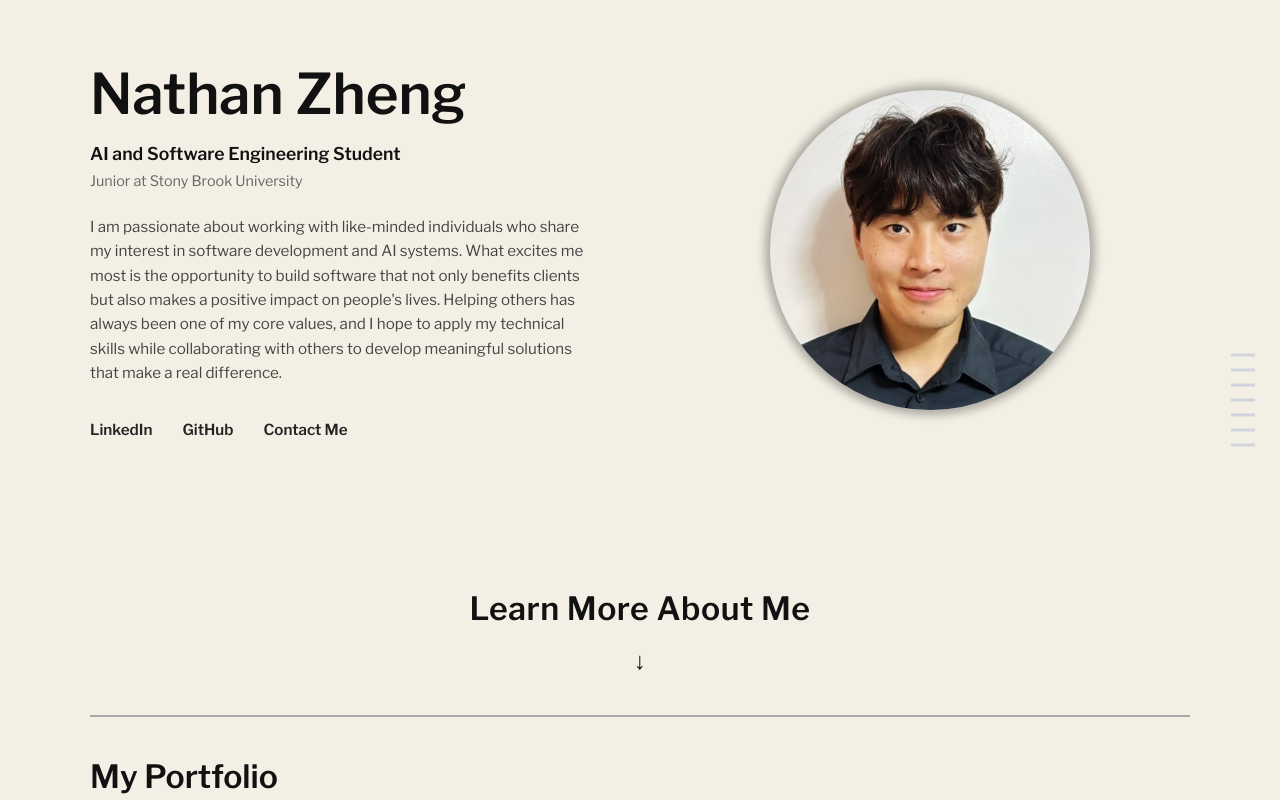
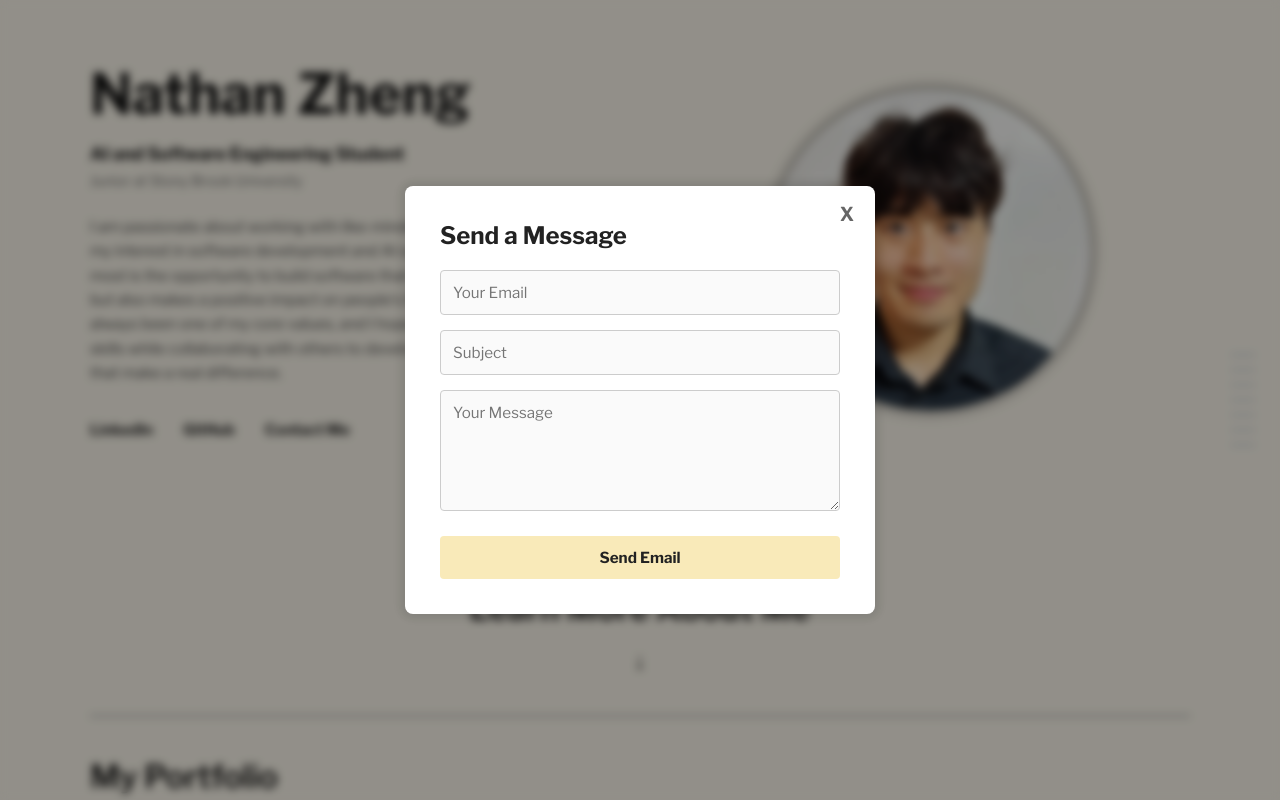
Before and after one commit to nathanz19/NathanZPortfolio, a React (Vite) app in the folder frontend/: page / in a window 1280 px wide. Both pictures are taken after a click on the button "Contact Me". Shown: the top 800 px of the page. Built offline with nearby package versions, Linux system fonts and the light colour scheme.

Commit message:
added contact me function

```diff
--- a/frontend/src/App.jsx
+++ b/frontend/src/App.jsx
@@ -9,6 +9,7 @@ import './style/EducationSlideshow.css';
 import './style/Experience.css';
 import './style/Projects.css';
 import './style/AboutMe.css';
+import './style/ContactModal.css';
 
 import Hero from './components/Hero';
 import PortfolioSection from './components/PortfolioSection';
--- /dev/null
+++ b/frontend/src/components/ContactModal.jsx
@@ -0,0 +1,57 @@
+import { useState } from 'react';
+
+export default function ContactModal() {
+  const [isOpen, setIsOpen] = useState(false);
+  const [isClosing, setIsClosing] = useState(false);
+
+  const handleClose = () => {
+    setIsClosing(true);
+    // Wait 250ms for the CSS animation to finish before removing the component
+    setTimeout(() => {
+      setIsOpen(false);
+      setIsClosing(false);
+    }, 250);
+  };
+
+  const handleSubmit = async (event) => {
+    event.preventDefault();
+    const formData = new FormData(event.target);
+    formData.append("access_key", "YOUR_ACCESS_KEY_HERE");
+
+    const response = await fetch("https://api.web3forms.com/submit", {
+      method: "POST",
+      body: formData
+    });
+
+    if (response.ok) {
+      alert("Message sent successfully!");
+      handleClose(); // Use the animated close function here too
+      event.target.reset();
+    } else {
+      alert("Error sending message.");
+    }
+  };
+
+  return (
+    <>
+      <button className="contact-btn" onClick={() => setIsOpen(true)}>
+        Contact Me
+      </button>
+
+      {isOpen && (
+        <div className={`modal-overlay ${isClosing ? 'closing' : ''}`}>
+          <div className={`modal-content ${isClosing ? 'closing' : ''}`}>
+            <button className="close-btn" onClick={handleClose}>X</button>
+            <h2>Send a Message</h2>
+            <form onSubmit={handleSubmit} className="contact-form">
+              <input type="email" name="email" placeholder="Your Email" required />
+              <input type="text" name="subject" placeholder="Subject" required />
+              <textarea name="message" placeholder="Your Message" rows="5" required></textarea>
+              <button type="submit">Send Email</button>
+            </form>
+          </div>
+        </div>
+      )}
+    </>
+  );
+}
--- a/frontend/src/components/Hero.jsx
+++ b/frontend/src/components/Hero.jsx
@@ -1,14 +1,12 @@
 import { useState, useEffect } from 'react';
 import profilePic from '../images/1720920278642.jpeg';
+import ContactModal from './ContactModal'; // 1. Import the new modal component
 
 export default function Hero() {
-  // 1. State to track if the user has scrolled down
   const [isScrolled, setIsScrolled] = useState(false);
 
-  // 2. Listen to the scroll position
   useEffect(() => {
     const handleScroll = () => {
-      // If we scroll down more than 50 pixels, hide the button
       if (window.scrollY > 50) {
         setIsScrolled(true);
       } else {
@@ -17,8 +15,6 @@ export default function Hero() {
     };
 
     window.addEventListener('scroll', handleScroll);
-
-    // Cleanup the event listener when leaving the page
     return () => window.removeEventListener('scroll', handleScroll);
   }, []);
 
@@ -38,7 +34,7 @@ export default function Hero() {
             <div className="social-button-flex">
                 <a href="https://www.linkedin.com/in/nathanzh/" className="linkedin-btn" >LinkedIn</a>
                 <a href="https://github.com/nathanz19" className="github-btn">GitHub</a>
-                <button className="contact-btn">Contact Me</button>
+                <ContactModal />
             </div>
           </div>
 
@@ -47,7 +43,6 @@ export default function Hero() {
           </div>
         </section>
 
-      {/* 3. Conditionally add the 'hidden' class based on our scroll state */}
       <div
         className={`scroll-prompt ${isScrolled ? 'hidden' : ''}`}
         onClick={() => window.scrollTo({ top: window.innerHeight, behavior: 'smooth' })}
--- /dev/null
+++ b/frontend/src/style/ContactModal.css
@@ -0,0 +1,145 @@
+@import url('https://fonts.googleapis.com/css2?family=Libre+Franklin:wght@600;700&display=swap');
+
+.modal-overlay {
+  position: fixed;
+  top: 0;
+  left: 0;
+  width: 100vw;
+  height: 100vh;
+  background: rgba(0, 0, 0, 0.4);
+  backdrop-filter: blur(4px);
+  display: flex;
+  justify-content: center;
+  align-items: center;
+  z-index: 1000;
+
+  /* Add this line: */
+  animation: fadeInOverlay 0.25s ease-out forwards;
+}
+
+.modal-content {
+  background: white;
+  padding: 35px;
+  border-radius: 8px;
+  width: 400px;
+  max-width: 90%;
+  position: relative;
+  color: #222;
+  font-family: 'Libre Franklin', sans-serif;
+  box-shadow: 0px 0px 10px 5px rgba(0, 0, 0, 0.1);
+  animation: fadeInModal 0.3s ease-out forwards;
+}
+
+.modal-content h2 {
+  margin-top: 0;
+  font-size: 1.5rem;
+  font-weight: 700;
+  margin-bottom: 20px;
+  color: #222;
+}
+
+.close-btn {
+  position: absolute;
+  top: 15px;
+  right: 15px;
+  background: none;
+  border: none;
+  font-size: 1.2rem;
+  font-weight: 700;
+  color: #666;
+  cursor: pointer;
+  font-family: 'Libre Franklin', sans-serif;
+  transition: color 0.2s ease;
+}
+
+.close-btn:hover {
+  color: #222;
+}
+
+.contact-form {
+  display: flex;
+  flex-direction: column;
+  gap: 15px;
+}
+
+.contact-form input,
+.contact-form textarea {
+  padding: 12px;
+  background: #fafafa;
+  border: 1px solid #ccc;
+  border-radius: 4px;
+  color: #444;
+  font-family: 'Libre Franklin', sans-serif;
+  font-size: 0.95rem;
+  transition: border-color 0.2s ease;
+}
+
+.contact-form input:focus,
+.contact-form textarea:focus {
+  outline: none;
+  border-color: #666;
+}
+
+.contact-form button[type="submit"] {
+  background-color: #f9eab9;
+  color: #222;
+  border: none;
+  padding: 12px;
+  border-radius: 4px;
+  font-size: 0.95rem;
+  font-weight: 700;
+  font-family: 'Libre Franklin', sans-serif;
+  cursor: pointer;
+  transition: transform 0.2s ease, box-shadow 0.2s ease;
+  margin-top: 10px;
+}
+
+.contact-form button[type="submit"]:hover {
+  transform: scale(1.02);
+  box-shadow: 0px 0px 5px 2px rgba(0, 0, 0, 0.1);
+}
+
+@keyframes fadeInOverlay {
+  from {
+    opacity: 0;
+  }
+  to {
+    opacity: 1;
+  }
+}
+
+@keyframes fadeInModal {
+  from {
+    opacity: 0;
+    transform: translateY(10px) scale(0.98);
+  }
+  to {
+    opacity: 1;
+    transform: translateY(0) scale(1);
+  }
+}
+
+@keyframes fadeOutOverlay {
+  from { opacity: 1; }
+  to { opacity: 0; }
+}
+
+@keyframes fadeOutModal {
+  from {
+    opacity: 1;
+    transform: translateY(0) scale(1);
+  }
+  to {
+    opacity: 0;
+    transform: translateY(10px) scale(0.98);
+  }
+}
+
+/* These classes are applied when isClosing becomes true */
+.modal-overlay.closing {
+  animation: fadeOutOverlay 0.25s ease-in forwards;
+}
+
+.modal-content.closing {
+  animation: fadeOutModal 0.25s ease-in forwards;
+}
```
